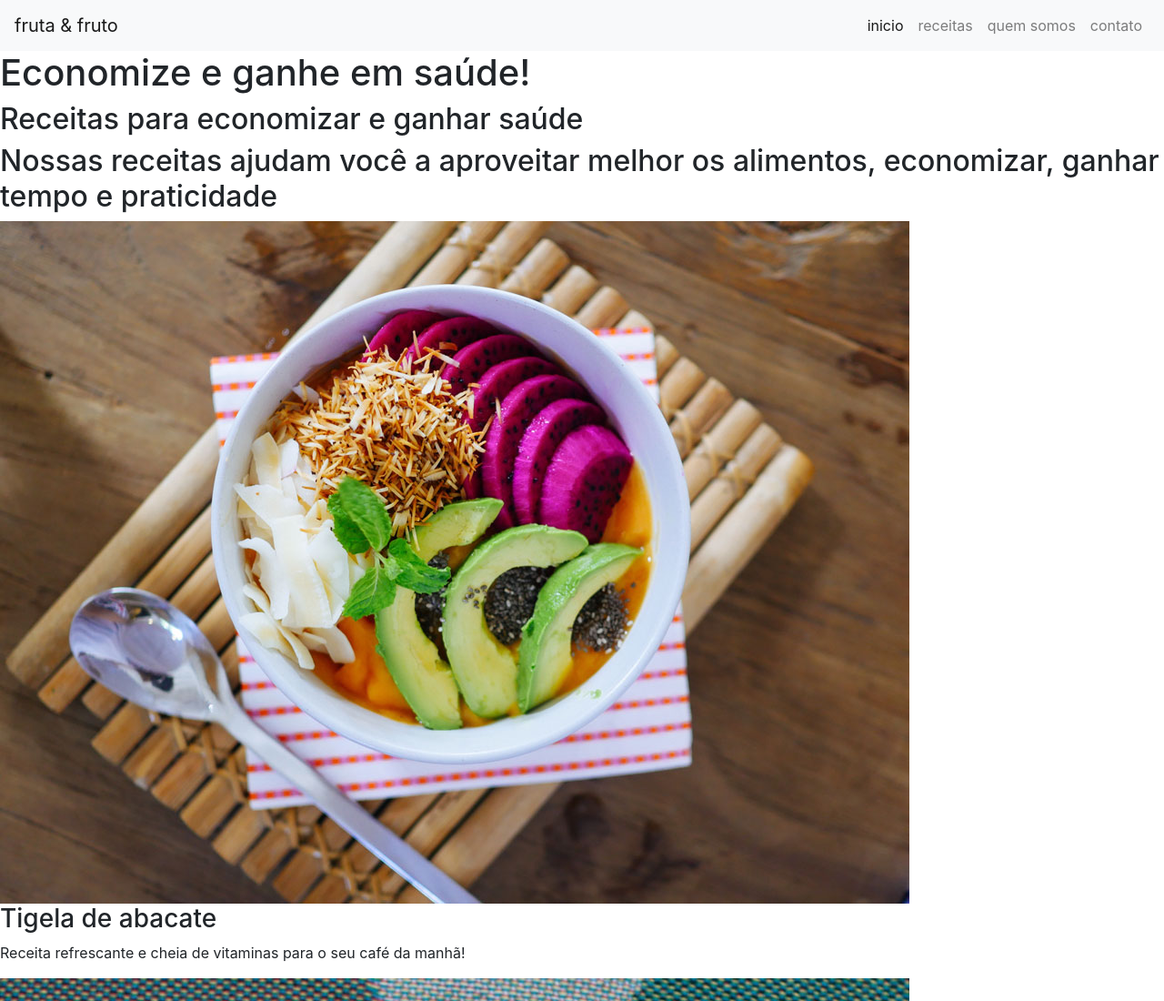
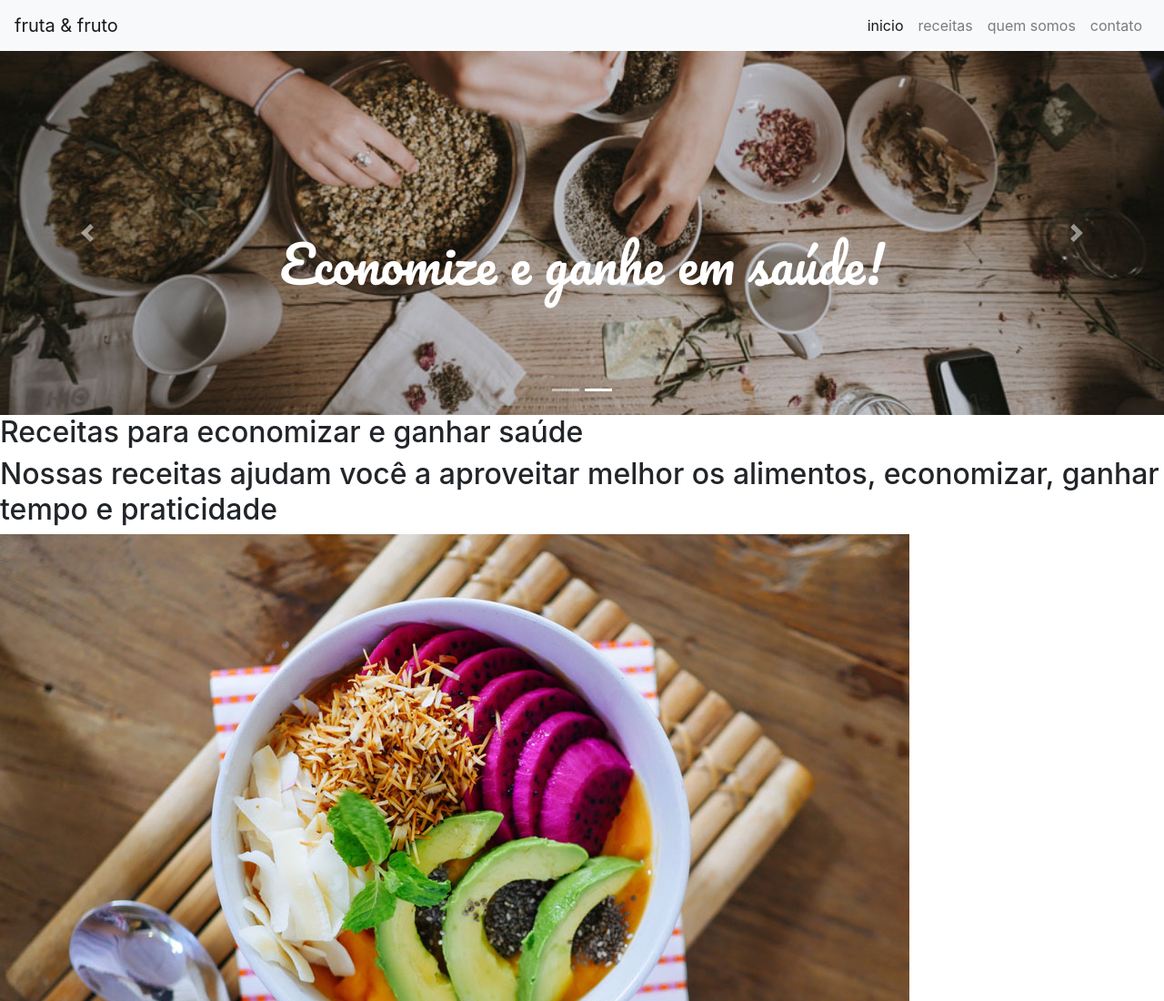
Before and after one commit to ohenriquemonte/bootstrap-4, a plain HTML site: page index.html in a window 1280 px wide. Shown: the top 1100 px of the page at 91% size. Drawn offline with nearby package versions, Linux system fonts and the light colour scheme.

Commit message:
Modulo 02 - Adicionando o carrossel e resolvendo bugs

```diff
--- a/index.html
+++ b/index.html
@@ -5,13 +5,14 @@
 	<meta charset="utf-8">
 	<meta name="viewport" content="width=device-width, initial-scale=1">
 	<title>fruta e fruto</title>
+	<link href="https://fonts.googleapis.com/css?family=Pacifico&display=swap" rel="stylesheet">
 	<link rel="stylesheet" href="https://stackpath.bootstrapcdn.com/bootstrap/4.3.1/css/bootstrap.min.css"
 		integrity="sha384-ggOyR0iXCbMQv3Xipma34MD+dH/1fQ784/j6cY/iJTQUOhcWr7x9JvoRxT2MZw1T" crossorigin="anonymous">
 	<link rel="stylesheet" type="text/css" href="src/style.css">
 </head>
 
 <body>
-	<nav class="navbar navbar-expand-lg navbar-light bg-light fixed-top">
+	<nav class="navbar navbar-expand-lg navbar-light bg-light">
 		<a class="navbar-brand" href="#">fruta & fruto</a>
 		<button class="navbar-toggler" type="button" data-toggle="collapse" data-target="#navbarNavAltMarkup"
 			aria-controls="navbarNavAltMarkup" aria-expanded="false" aria-label="Toggle navigation">
@@ -27,10 +28,38 @@
 		</div>
 	</nav>
 
+	<div class="bd-example">
+		<div id="carouselExampleCaptions" class="carousel slide" data-ride="carousel" data-interval="4000">
+			<ol class="carousel-indicators">
+				<li data-target="#carouselExampleCaptions" data-slide-to="0" class="active"></li>
+				<li data-target="#carouselExampleCaptions" data-slide-to="1"></li>
+			</ol>
+			<div class="carousel-inner">
+				<div class="carousel-item active">
+					<img src="src/img/carrossel-img1.jpg" class="d-block w-100 imagem-carroussel" alt="...">
+					<div class="carousel-caption d-none d-md-block h-50">
+						<h1 class="fonte-titulo display-4">Reaproveite melhor os alimentos!</h1>
+					</div>
+				</div>
+				<div class="carousel-item">
+					<img src="src/img/carrossel-img2.jpg" class="d-block w-100 imagem-carroussel" alt="...">
+					<div class="carousel-caption d-none d-md-block h-50">
+						<h1 class="fonte-titulo display-4">Economize e ganhe em saúde!</h1>
+					</div>
+				</div>
+			</div>
+			<a class="carousel-control-prev" href="#carouselExampleCaptions" role="button" data-slide="prev">
+				<span class="carousel-control-prev-icon" aria-hidden="true"></span>
+				<span class="sr-only">Previous</span>
+			</a>
+			<a class="carousel-control-next" href="#carouselExampleCaptions" role="button" data-slide="next">
+				<span class="carousel-control-next-icon" aria-hidden="true"></span>
+				<span class="sr-only">Next</span>
+			</a>
+		</div>
+	</div>
+
 	<title>fruto & fruta</title>
-
-	<h1>Reaproveite melhor os alimentos!</h1>
-	<h1>Economize e ganhe em saúde!</h1>
 
 	<h2>Receitas para economizar e ganhar saúde</h2>
 	<h2>Nossas receitas ajudam você a aproveitar melhor os alimentos, economizar, ganhar tempo e praticidade</h2>
--- a/src/style.css
+++ b/src/style.css
@@ -0,0 +1,9 @@
+.imagem-carroussel {
+  object-fit: cover;
+  object-position: 0 80%; /* eixo x e y */
+  height: 400px;
+}
+
+h1 {
+  font-family: "Pacifico", cursive;
+}
```
